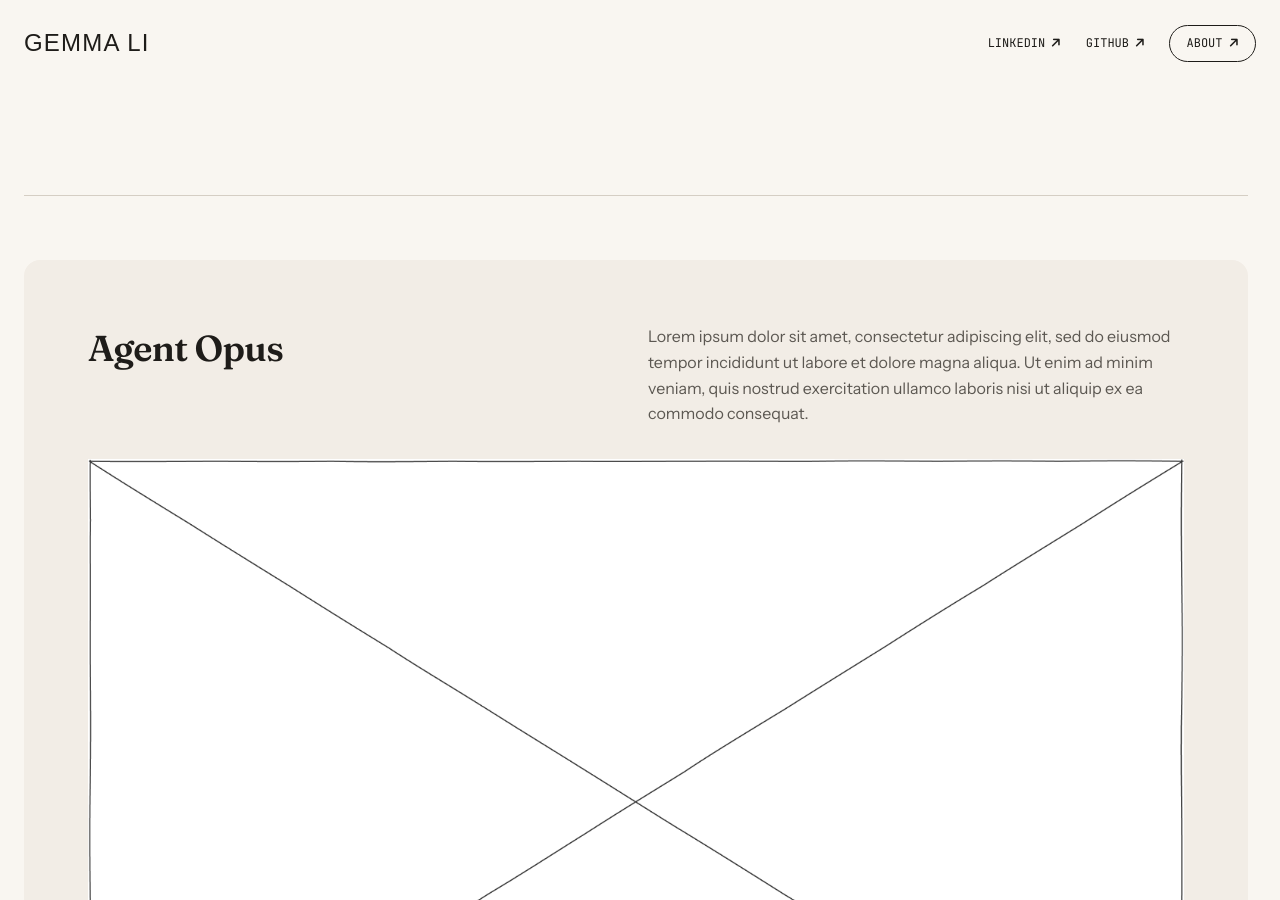
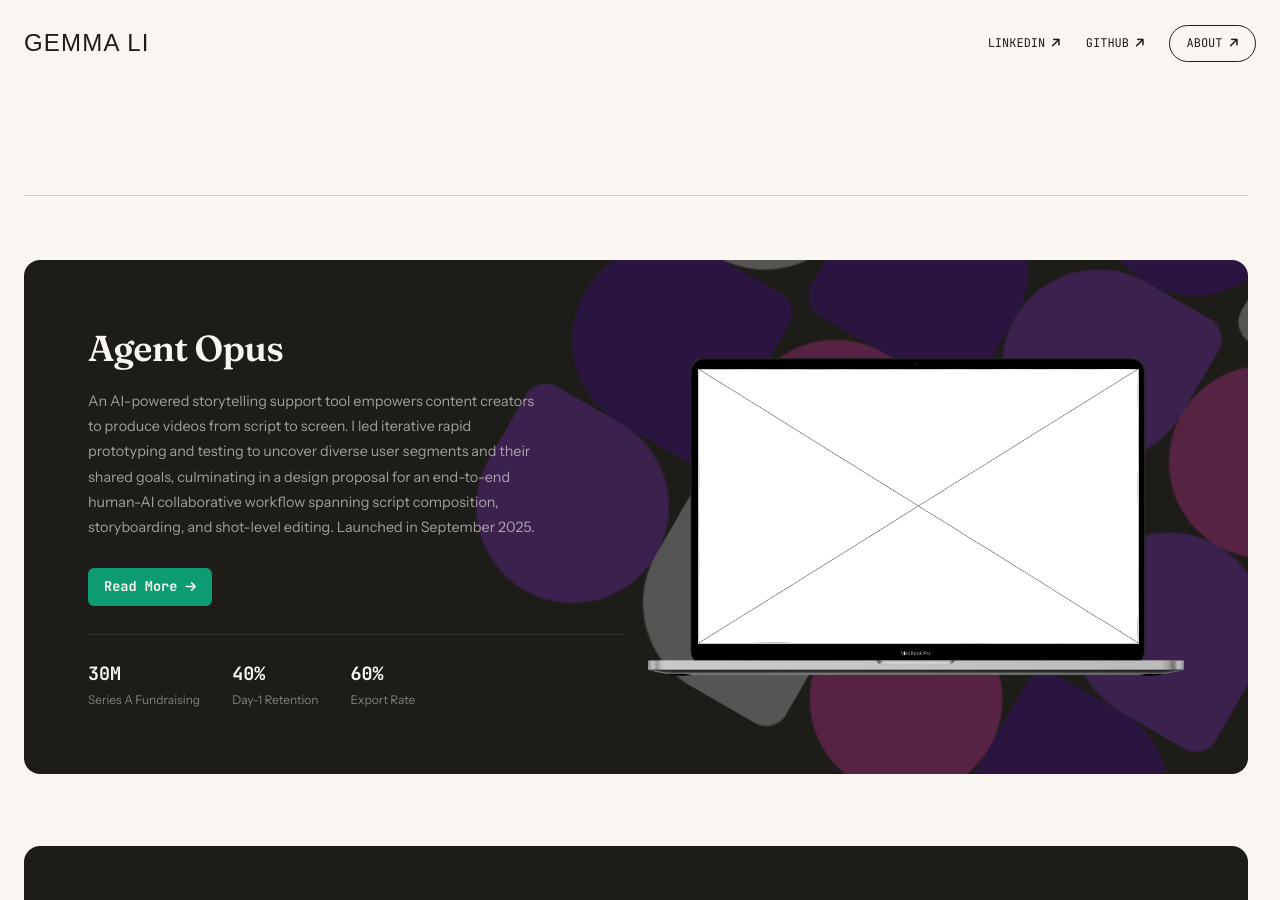
Before and after one commit to azurestocking/azurestocking.github.io, a Jekyll site: the page built from index.html, in a window 1280 px wide and 900 px high, scrolled down 440 px. Built offline with Jekyll 4.4.1, drawn with Linux system fonts in a browser that asks for light colours; some web fonts are replaced.

Commit message:
Update the template of project cards

```diff
--- a/_projects/agent-opus.html
+++ b/_projects/agent-opus.html
@@ -3,14 +3,23 @@ layout: project
 slug: agent-opus
 draft: false
 featured: true
-client: "Agent Opus"
-title: "Orchestrating Storytelling for Content Creators with Integrated Video Generation Workflow"
-desc: "Lorem ipsum dolor sit amet, consectetur adipiscing elit, sed do eiusmod tempor incididunt ut labore et dolore magna aliqua. Ut enim ad minim veniam, quis nostrud exercitation ullamco laboris nisi ut aliquip ex ea commodo consequat."
+name: "Agent Opus"
+client: "Opus Clip"
+desc: "An AI-powered storytelling support tool empowers content creators to produce videos from script to screen. I led iterative rapid prototyping and testing to uncover diverse user segments and their shared goals, culminating in a design proposal for an end-to-end human-AI collaborative workflow spanning script composition, storyboarding, and shot-level editing. Launched in September 2025."
 image: "/images/placeholder-rectangle.png"
+bg-image: "/images/opus/bg-image.png"
 color: "#EBEAFA"
 timeline: "Q2 2024"
-category: "Industry"
-role: "Design Strategist"
+role: "Design Consultant"
+impact-label-1: "Series A Fundraising"
+impact-value-1: "30M"
+impact-label-2: "Day-1 Retention"
+impact-value-2: "40%"
+impact-label-3: "Export Rate"
+impact-value-3: "60%"
+categories:
+  - Design
+  - Strategy
 team:
   - 1 Product Designer
   - 1 Product Manager
@@ -19,6 +28,8 @@ responsibilities:
   - Product Strategy
   - Rapid Prototyping
   - User Research
+  - User Research
+  - User Research
 ---
 
 <section>
@@ -1055,7 +1065,7 @@ responsibilities:
     <div class="module-header">
         <span class="module-label">Part 06</span>
         <h2>Retrospect</h2>
-        <p>The company has successfully raised $30M in Series A in August 2024 and $20M in Series B in March 2025, but ultimately shipped a fully automated, standalone product narrowly tailored to faceless creators, rather than the human-collaborative, integrated feature serving both user segments I had proposed. Why?</p>
+        <p>The company has successfully raised $30M in Series A in August 2024 and $20M in Series B in March 2025, but ultimately shipped a fully automated, standalone product narrowly tailored to faceless creators in September 2025, rather than the human-collaborative, integrated feature serving both user segments I had proposed. Why?</p>
     </div>
 
     <div>
@@ -1125,7 +1135,7 @@ responsibilities:
 
         <div class="grid-2-1">
             <div>
-                <p>The strategic framing held up — storytelling support, human-AI collaboration, distinct user segments all proved directionally correct. What didn’t survive was the assumption that those insights would translate into a craft-first feature. The company made a different bet, two years later, for defensible reasons.</p>
+                <p>The strategic framing held up — storytelling support, human-AI collaboration, distinct user segments all proved directionally correct. What didn’t survive was the assumption that those insights would translate into a craft-first feature. The company made a different bet, more than one years later, for defensible reasons.</p>
             </div>
         </div>
 
--- a/index.html
+++ b/index.html
@@ -17,18 +17,44 @@ title: Index
         {% assign visible_projects = site.projects | where_exp: "item", "item.draft != true" %}
         {% for project in visible_projects %}
             <div class="project-container" id="{{ project.slug }}">
+                {% if project.bg-image %}
+                    <img class="project-bg-image" src="{{ project.bg-image | relative_url }}" alt="" aria-hidden="true" loading="lazy">
+                {% endif %}
                 <div class="grid-2-2">
                     <div>
-                        <h2>{{ project.client }}</h2>
+                        <h2>{{ project.name }}</h2>
+                        <p class="project-desc">{{ project.desc }}</p>
+                        <a class="project-button" href="/project/{{ project.slug }}/">Read More<i class="fa-solid fa-arrow-right rotate-45"></i></a>
+                        {% assign impact1 = project.impact-value-1 | default: '' | strip %}
+                        {% assign impact2 = project.impact-value-2 | default: '' | strip %}
+                        {% assign impact3 = project.impact-value-3 | default: '' | strip %}
+                        {% if impact1 != '' or impact2 != '' or impact3 != '' %}
+                            <div class="cantunsee-stats" aria-label="Project details">
+                                {% if impact1 != '' %}
+                                    <div>
+                                        <span class="cantunsee-stat-value">{{ impact1 }}</span>
+                                        <span class="cantunsee-stat-label">{{ project.impact-label-1 }}</span>
+                                    </div>
+                                {% endif %}
+                                {% if impact2 != '' %}
+                                    <div>
+                                        <span class="cantunsee-stat-value">{{ impact2 }}</span>
+                                        <span class="cantunsee-stat-label">{{ project.impact-label-2 }}</span>
+                                    </div>
+                                {% endif %}
+                                {% if impact3 != '' %}
+                                    <div>
+                                        <span class="cantunsee-stat-value">{{ impact3 }}</span>
+                                        <span class="cantunsee-stat-label">{{ project.impact-label-3 }}</span>
+                                    </div>
+                                {% endif %}
+                            </div>
+                        {% endif %}
                     </div>
                     <div>
-                        <p>{{ project.desc }}</p>
+                        {% assign project_image_url = project.image | relative_url %}
+                        {% include mockup-macbook.html content_image=project_image_url content_type="image" %}
                     </div>
-                </div>
-                <div class="grid-4">
-                    <a href="/project/{{ project.slug }}/">
-                        <img src="{{ project.image | relative_url }}" alt="" loading="lazy">
-                    </a>
                 </div>
             </div>
         {% endfor %}
--- a/styles.css
+++ b/styles.css
@@ -710,11 +710,10 @@ img, video {
 }
 
 .project-container {
-    background-color: var(--surface);
+    position: relative;
+    background-color: var(--text);
     padding: var(--space-16);
-    margin: 32px 0;
     border-radius: var(--radius);
-    height: 75vh;
     overflow: hidden;
 }
 
@@ -726,7 +725,95 @@ img, video {
     margin-bottom: 0;
 }
 
-/* Remove margin when image-container is inside grid divs (grid spacing handles it) */
+.project-container .grid-2-2 {
+    position: relative;
+    z-index: 1;
+}
+
+.project-container .project-bg-image {
+    position: absolute;
+    top: 0;
+    bottom: 0;
+    right: -20%;
+    width: auto;
+    height: 150%;
+    opacity: 25%;
+    object-fit: cover;
+    z-index: 0;
+    pointer-events: none;
+    transform-origin: top right;
+    transform: rotate(30deg);
+}
+
+.project-container .grid-2-2 > div:last-child {
+    align-self: center;
+}
+
+.project-container .project-eyebrow {
+    font-size: var(--font-size-xs);
+    letter-spacing: 0.14em;
+
+}
+
+.project-container h2 {
+    color: var(--bg);
+}
+
+.project-container .project-desc {
+    font-size: 0.9rem;
+    color: rgba(249, 246, 241, 0.6);
+    max-width: 460px;
+    line-height: 1.75;
+    margin-block-end: 28px;
+}
+
+.project-container .cantunsee-stats {
+    display: flex;
+    gap: 32px;
+    margin-top: 28px;
+    padding-top: 24px;
+    border-top: 1px solid rgba(255, 255, 255, 0.08);
+}
+
+.project-container .cantunsee-stat-value {
+    font-family: var(--font-mono);
+    font-size: 1.15rem;
+    font-weight: 600;
+    color: #F9F6F1;
+    display: block;
+}
+
+.project-container .cantunsee-stat-label {
+    font-size: var(--font-size-xs);
+    color: rgba(249, 246, 241, 0.45);
+    margin-top: 2px;
+    display: block;
+    text-transform: none;
+}
+
+.project-container .project-button {
+    float: none;
+    display: inline-flex;
+    align-items: center;
+    justify-content: flex-start;
+    font-size: var(--font-size-sm);
+    font-weight: 600;
+    text-transform: none;
+    background-color: var(--accent);
+    border-radius: 6px;
+    padding-block: var(--space-button-v);
+    padding-inline: var(--space-button-h);
+    color: var(--bg);
+    gap: 8px;
+    transition: opacity 0.15s, transform 0.2s ease;
+    text-decoration: none;
+}
+
+.project-container .project-button:hover {
+    opacity: 0.85;
+    text-decoration: none;
+}
+
 .grid-2-1 > .image-container,
 .grid-3 > .image-container,
 .grid-1-1 > .image-container {
@@ -829,6 +916,25 @@ img, video {
     padding-block: var(--space-button-v);
     padding-inline: var(--space-button-h);
     color: var(--text);
+    position: relative;
+    transform: translate(0) translateY(0);
+    transition: scale 0.2s ease;
+    display: flex;
+    align-items: center;
+    gap: 6px;
+}
+
+.project-button {
+    float: left;
+    font-size: var(--font-size-sm);
+    text-decoration: none;
+    font-family: var(--font-mono);
+    text-transform: uppercase;
+    background-color: var(--accent);
+    border-radius: var(--space-2);
+    padding-block: var(--space-button-v);
+    padding-inline: var(--space-button-h);
+    color: var(--bg);
     position: relative;
     transform: translate(0) translateY(0);
     transition: scale 0.2s ease;
```
Also changed, not shown: other parts of _projects/agent-opus.html (+0 -1 lines), _layouts/project.html (+6 -2 lines), _projects/leafalive.html (added, +34 -0 lines), images/opus/bg-image.png (added).
